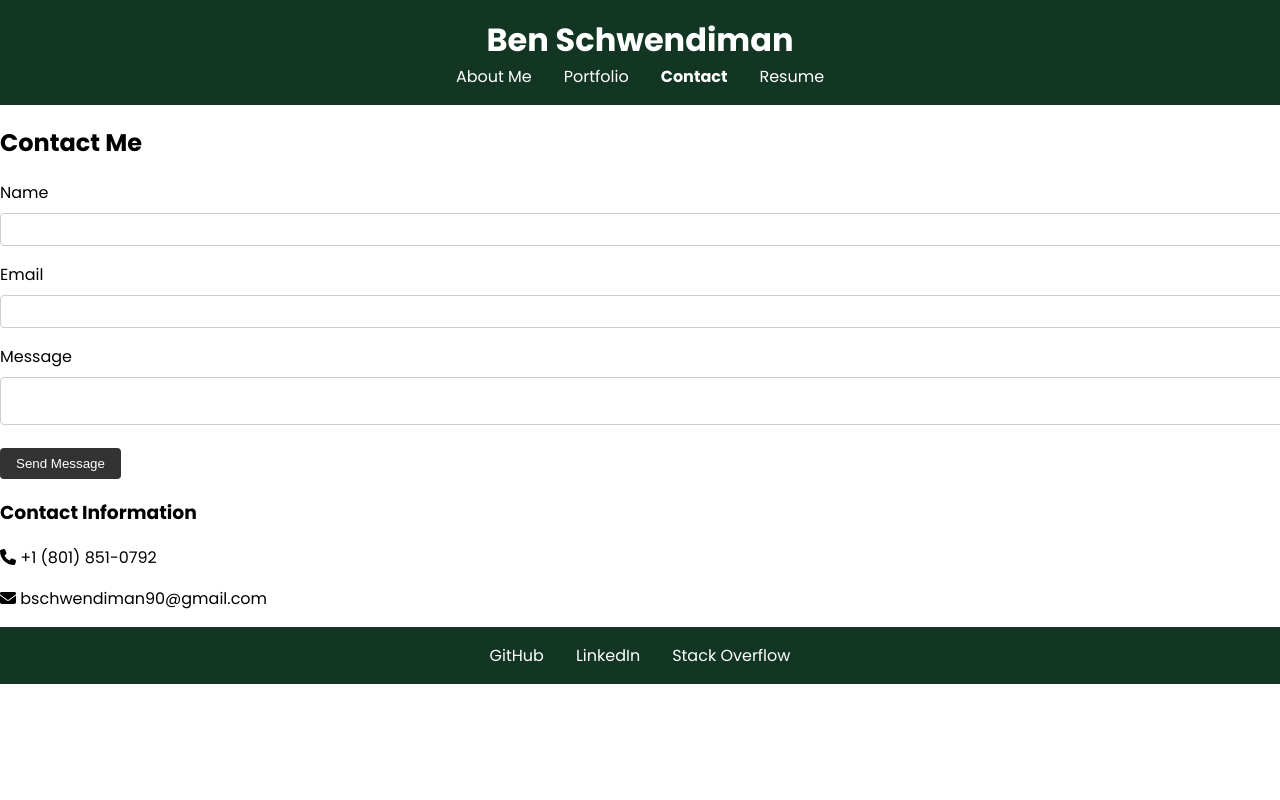
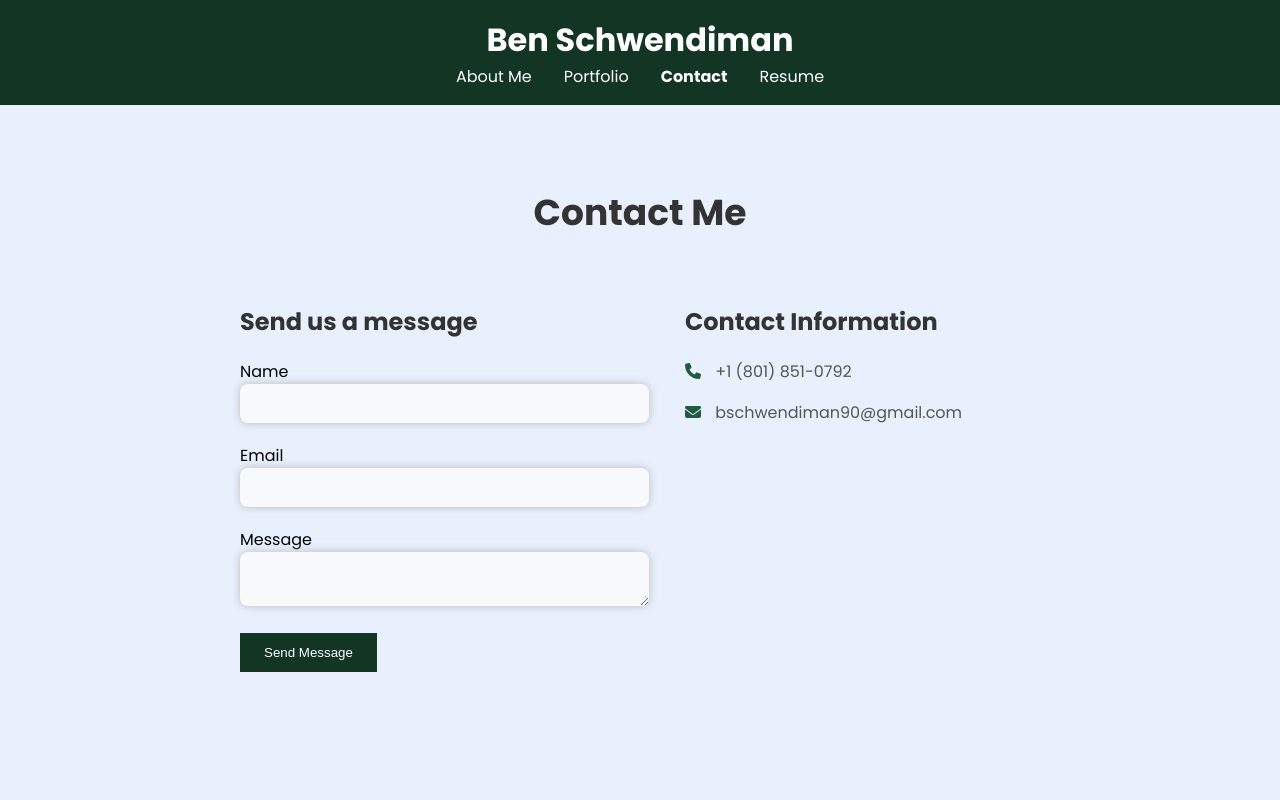
Before and after one commit to bschwendiman90/react-portfolio, a React (Vite) app in the folder react-protfolio/: page /contact in a window 1280 px wide. Shown: the top 800 px of the page. Built offline with nearby package versions, Linux system fonts and the light colour scheme.

Commit message:
contact form finalized

```diff
--- a/react-protfolio/src/components/Contact.jsx
+++ b/react-protfolio/src/components/Contact.jsx
@@ -11,7 +11,7 @@ const Contact = () => {
         email: '',
         message: ''
     });
-    const [errors, setErros] = useState({});
+    const [errors, setErrors] = useState({});
 
     const handleChange = (e) => {
         const {name, value} = e.target;
@@ -21,22 +21,6 @@ const Contact = () => {
         });
     }
 
-
-const handleBlur = (e) => {
-    const {name, value} = e.target;
-    if (!value) {
-        setErrors({
-            ...errors,
-            [name]: '${name} is required'
-        });
-    } else {
-        setErrors({
-            ...errors,
-            [name]: ''
-        });
-    }
-};
-
 const validateEmail = (email) => {
     const re = /\S+@\S+\.\S+/;
     return re.test(email);
@@ -44,14 +28,29 @@ const validateEmail = (email) => {
 
 const handleSubmit = (e) => {
     e.preventDefault();
-    if (!validateEmail(formData.email)) {
-        setErrors({
-            ...errors,
-            email: 'Please enter a valid email'
-        });
-    } else {
-        console.log('Form submitted', formData);
+    const { name, email, message } = formData;
+
+    if (!name) {
+        window.alert('Name is required');
+        return;
     }
+
+    if (!email) {
+        window.alert('Email is required');
+        return;
+    }
+
+    if (!validateEmail(email)) {
+        window.alert('Please enter a valid email');
+        return;
+    }
+
+    if (!message) {
+        window.alert('Message is required');
+        return;
+    }
+
+    console.log('Form submitted', formData);
 };
 
 return (
@@ -61,20 +60,21 @@ return (
         <h2>Contact Me</h2>
         <div className="contact-wrapper">
             <div className="contact-form">
+        <h3>Send us a message</h3>
         <form onSubmit={handleSubmit}>
             <div className='form-group'>
                 <label>Name</label>
-                <input type='text' name='name' value={formData.name} onChange={handleChange} onBlur={handleBlur} />
+                <input type='text' name='name' value={formData.name} onChange={handleChange}  />
                 {errors.name && <span>{errors.name}</span>}
             </div>
             <div className='form-group'>
                 <label>Email</label>
-                <input type='text' name='email' value={formData.email} onChange={handleChange} onBlur={handleBlur} />
+                <input type='text' name='email' value={formData.email} onChange={handleChange}  />
                 {errors.email && <span>{errors.email}</span>}
             </div>
             <div className='form-group'>
                 <label>Message</label>
-                <textarea name='message' value={formData.message} onChange={handleChange} onBlur={handleBlur} />
+                <textarea name='message' value={formData.message} onChange={handleChange}  />
                 {errors.message && <span>{errors.message}</span>}
             </div>
             <button type='submit'>Send Message</button>
@@ -86,10 +86,10 @@ return (
                     Contact Information
                 </h3>
                 <p>
-                <FontAwesomeIcon icon={faPhone} /> +1 (801) 851-0792
+                <FontAwesomeIcon icon={faPhone} className='contact-icon' /> +1 (801) 851-0792
                 </p>
                 <p>
-                <FontAwesomeIcon icon={faEnvelope} /> bschwendiman90@gmail.com
+                <FontAwesomeIcon icon={faEnvelope} className='contact-icon' /> bschwendiman90@gmail.com
                 </p>
             </div>
         </div>
--- a/react-protfolio/src/index.css
+++ b/react-protfolio/src/index.css
@@ -209,35 +209,93 @@ a {
   display: block;
 }
 
-form div {
-  margin-bottom: 1rem;
+.contact {
+    min-height: 100vh;
+    background-color: #e8f0fe;
+    padding: 50px;
+    text-align: center;
 }
 
-form label {
-  display: block;
-  margin-bottom: 0.5rem;
+.form-container {
+    max-width: 800px;
+    margin: 0 auto;
 }
 
-form input,
-form textarea {
-  width: 100%;
-  padding: 0.5rem;
-  border: 1px solid #ccc;
-  border-radius: 4px;
+.form-container h2 {
+    font-size: 36px;
+    margin-bottom: 40px;
+    color: #333;
 }
 
-form span {
-  color: red;
-  font-size: 0.9rem;
+.contact-wrapper{
+    display: grid;
+    grid-template-columns: repeat(2, 1fr);
+    grid-gap: 30px;
 }
 
+.contact-form {
+    text-align: left;
+}
+
+.contact-form h3 {
+    font-size: 24px;
+    margin-bottom: 20px;
+    color: #333;
+
+}
+
+.form-group {
+    margin-bottom: 20px;
+
+}
+
+input, textarea {
+    width: 100%;
+    padding: 12px;
+    border: none;
+    border-radius: 8px;
+    background-color: #f8f9fa;
+    color: #333;
+    box-shadow: 0 0 8px #bbb;
+}
+input:focus, textarea:focus {
+    outline: none;
+    box-shadow: 0 0 8px #bbb;
+}
+
+
 button {
-  background-color: #333;
-  color: white;
-  border: none;
-  padding: 0.5rem 1rem;
-  cursor: pointer;
-  border-radius: 4px;
+  display: inline-block;
+    padding: 12px 24px;
+    border: none;
+    background-color: #123524;
+    color: #fff;
+    cursor: pointer;
+}
+
+button:hover {
+    background-color: #1F5C3F;
+}
+
+.contact-info {
+    text-align: left;
+    padding-left: 30px;
+}
+
+.contact-info h3 {
+    font-size: 24px;
+    margin-bottom: 20px;
+    color: #333;
+}
+
+.contact-info p {
+    margin-bottom: 10px;
+    color: #555;
+}
+
+.contact-icon {
+    color: #1F5C3F;
+    margin-right: 10px;
 }
 
 @media (max-width: 1025px) {
@@ -325,6 +383,16 @@ button {
     text-align: center;
     font-size: 19px;
   }
+
+  .form-container {
+    padding :20px;
+  }
+  .contact-wrapper {
+    grid-template-columns: 1fr;
+  }
+  .contact-info {
+    padding-left: none;
+}
 }
 
 @media (max-width: 480px) {
```
